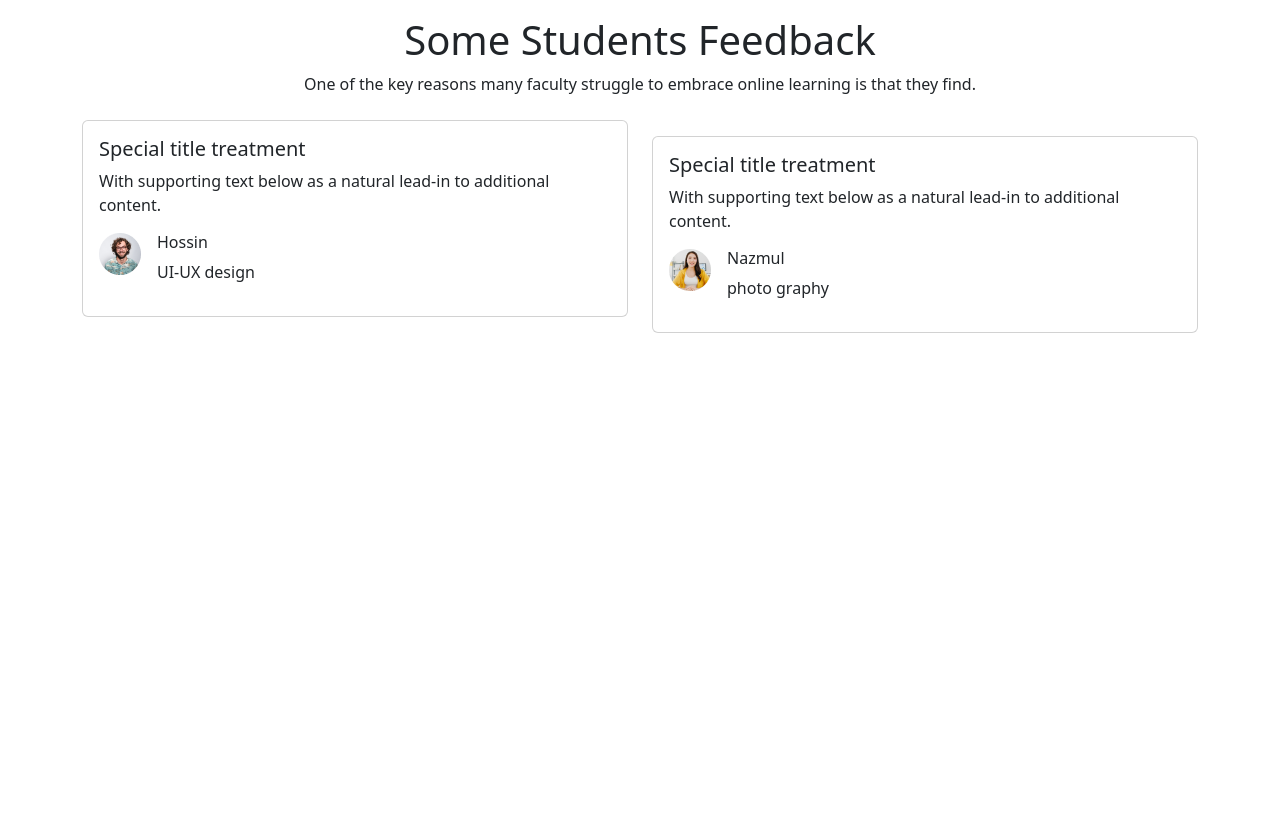
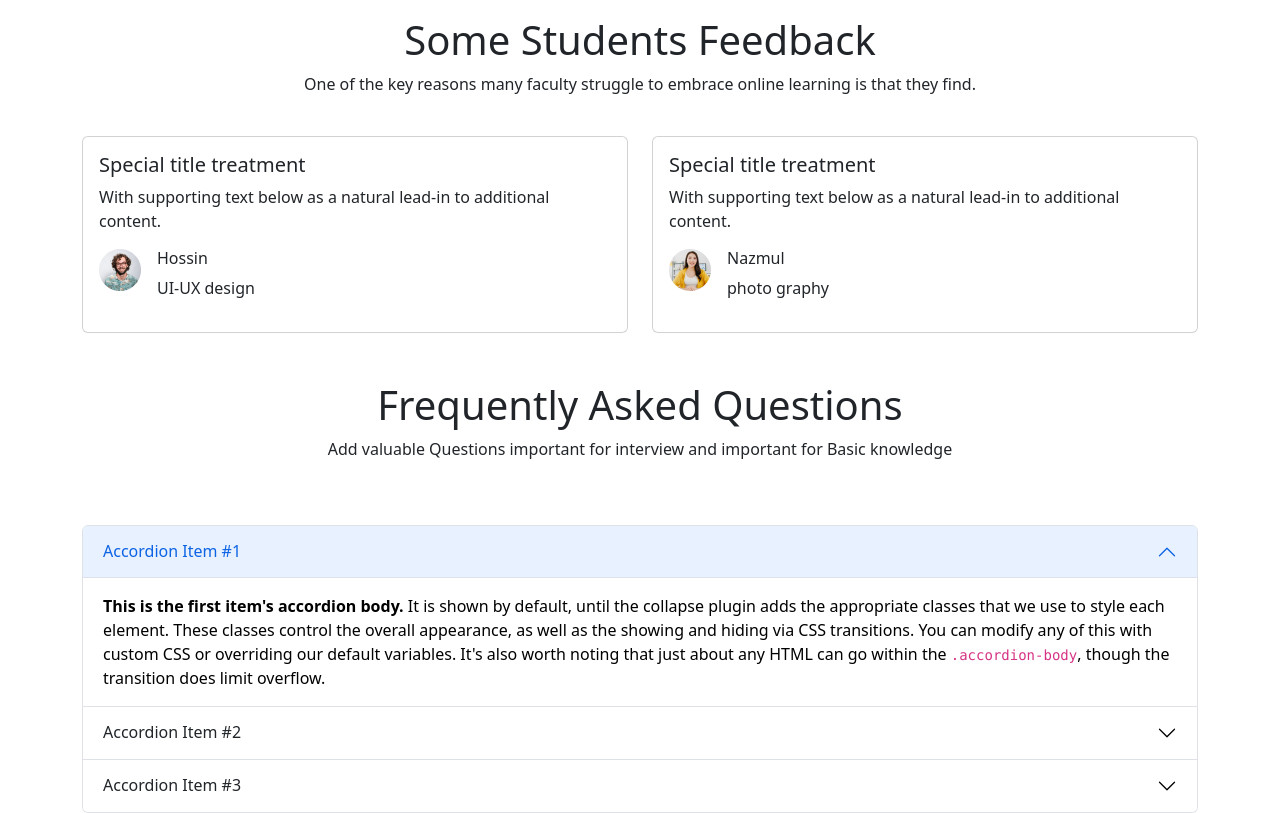
Before and after one commit to ashr-aful007/EdTech, a plain HTML site: page index.html in a window 1280 px wide. Shown: the part 2460-3273 px from the top of the page. Before the commit the page ends 2793 px from the top, so only its background shows below. Drawn offline with nearby package versions, Linux system fonts and the light colour scheme.

Commit message:
add Q&A section

```diff
--- a/index.html
+++ b/index.html
@@ -222,7 +222,7 @@
           <!-- feedback section end -->
           <section class="container mt-4">
             <div class="row">
-              <div class="col-sm-6">
+              <div class="col-sm-6 mt-3">
                 <div class="card">
                   <div class="card-body">
                     <h5 class="card-title">Special title treatment</h5>
@@ -257,7 +257,54 @@
                 </div>
               </div>
             </div>
-
+          </section>
+          <!-- student comment section end -->
+          <!-- Q and A section -->
+          <div class="text-center mt-5">
+            <h1>Frequently Asked Questions</h1>
+            <p>Add valuable Questions important for interview and important for Basic knowledge</p>
+          </div>
+          <section class="container">
+            <div class="row row-cols-md-2 row-cols-lg-1">
+              <div class="col mt-5">
+                <div class="accordion" id="accordionExample">
+                  <div class="accordion-item">
+                    <h2 class="accordion-header" id="headingOne">
+                      <button class="accordion-button" type="button" data-bs-toggle="collapse" data-bs-target="#collapseOne" aria-expanded="true" aria-controls="collapseOne">
+                        Accordion Item #1
+                      </button>
+                    </h2>
+                    <div id="collapseOne" class="accordion-collapse collapse show" aria-labelledby="headingOne" data-bs-parent="#accordionExample">
+                      <div class="accordion-body">
+                        <strong>This is the first item's accordion body.</strong> It is shown by default, until the collapse plugin adds the appropriate classes that we use to style each element. These classes control the overall appearance, as well as the showing and hiding via CSS transitions. You can modify any of this with custom CSS or overriding our default variables. It's also worth noting that just about any HTML can go within the <code>.accordion-body</code>, though the transition does limit overflow.
+                      </div>
+                    </div>
+                  </div>
+                  <div class="accordion-item">
+                    <h2 class="accordion-header" id="headingTwo">
+                      <button class="accordion-button collapsed" type="button" data-bs-toggle="collapse" data-bs-target="#collapseTwo" aria-expanded="false" aria-controls="collapseTwo">
+                        Accordion Item #2
+                      </button>
+                    </h2>
+                    <div id="collapseTwo" class="accordion-collapse collapse" aria-labelledby="headingTwo" data-bs-parent="#accordionExample">
+                      <div class="accordion-body">
+                        <strong>This is the second item's accordion body.</strong> It is hidden by default, until the collapse plugin adds the appropriate classes that we use to style each element. These classes control the overall appearance, as well as the showing and hiding via CSS transitions. You can modify any of this with custom CSS or overriding our default variables. It's also worth noting that just about any HTML can go within the <code>.accordion-body</code>, though the transition does limit overflow.
+                      </div>
+                    </div>
+                  </div>
+                  <div class="accordion-item">
+                    <h2 class="accordion-header" id="headingThree">
+                      <button class="accordion-button collapsed" type="button" data-bs-toggle="collapse" data-bs-target="#collapseThree" aria-expanded="false" aria-controls="collapseThree">
+                        Accordion Item #3
+                      </button>
+                    </h2>
+                    <div id="collapseThree" class="accordion-collapse collapse" aria-labelledby="headingThree" data-bs-parent="#accordionExample">
+                      <div class="accordion-body">
+                        <strong>This is the third item's accordion body.</strong> It is hidden by default, until the collapse plugin adds the appropriate classes that we use to style each element. These classes control the overall appearance, as well as the showing and hiding via CSS transitions. You can modify any of this with custom CSS or overriding our default variables. It's also worth noting that just about any HTML can go within the <code>.accordion-body</code>, though the transition does limit overflow.
+                      </div>
+                    </div>
+                  </div>
+                </div>
           </section>
     <script src="https://cdn.jsdelivr.net/npm/bootstrap@5.2.0/dist/js/bootstrap.bundle.min.js" integrity="sha384-A3rJD856KowSb7dwlZdYEkO39Gagi7vIsF0jrRAoQmDKKtQBHUuLZ9AsSv4jD4Xa" crossorigin="anonymous"></script>
   </body>
```
